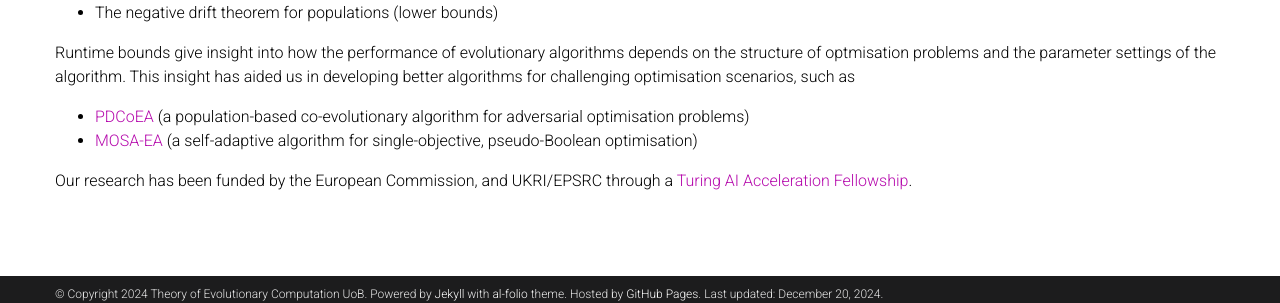
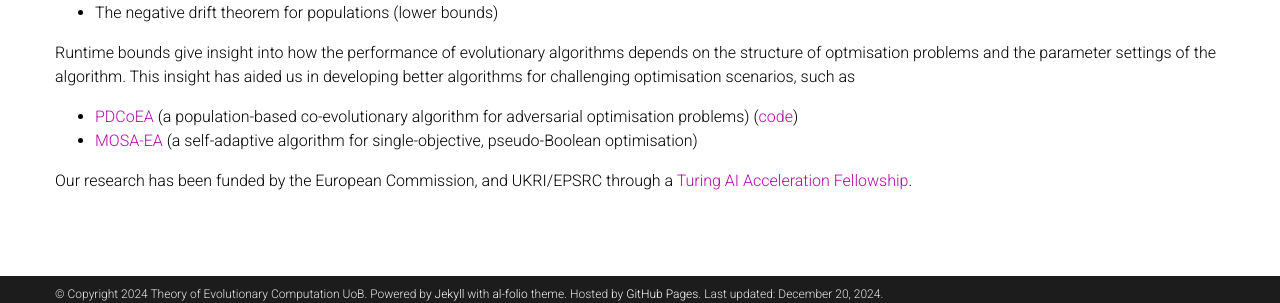
Before and after one commit to pklehre/EC-Theory-UoB, a Jekyll site: the page built from _pages/about.md, in a window 1280 px wide and 1204 px high. Shown: the part 893-1196 px from the top of the window. Built offline with Jekyll 4.4.1, drawn with Linux system fonts in a browser that asks for light colours; comment, search, counter and statistics services are not loaded; a style sheet for code colours, icons or effects is not loaded.

Commit message:
Link to implementation of PDCoEA

```diff
--- a/_pages/about.md
+++ b/_pages/about.md
@@ -43,7 +43,7 @@ developing better algorithms for challenging optimisation scenarios,
 such as
 
  - [PDCoEA](https://dl.acm.org/doi/abs/10.1145/3512290.3528853) (a population-based co-evolutionary algorithm for adversarial
-   optimisation problems)
+   optimisation problems) ([code](https://github.com/pklehre/pdcoea.git))
  - [MOSA-EA](https://github.com/ChengCheng-Qin/mosa-ea) (a self-adaptive
    algorithm for single-objective, pseudo-Boolean optimisation)
 
```
